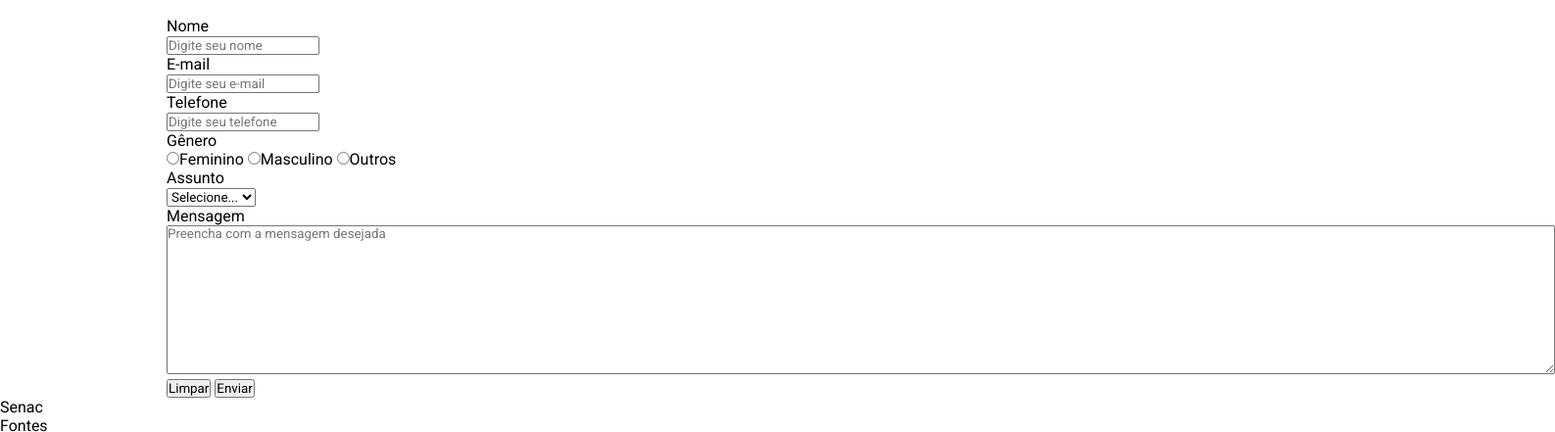
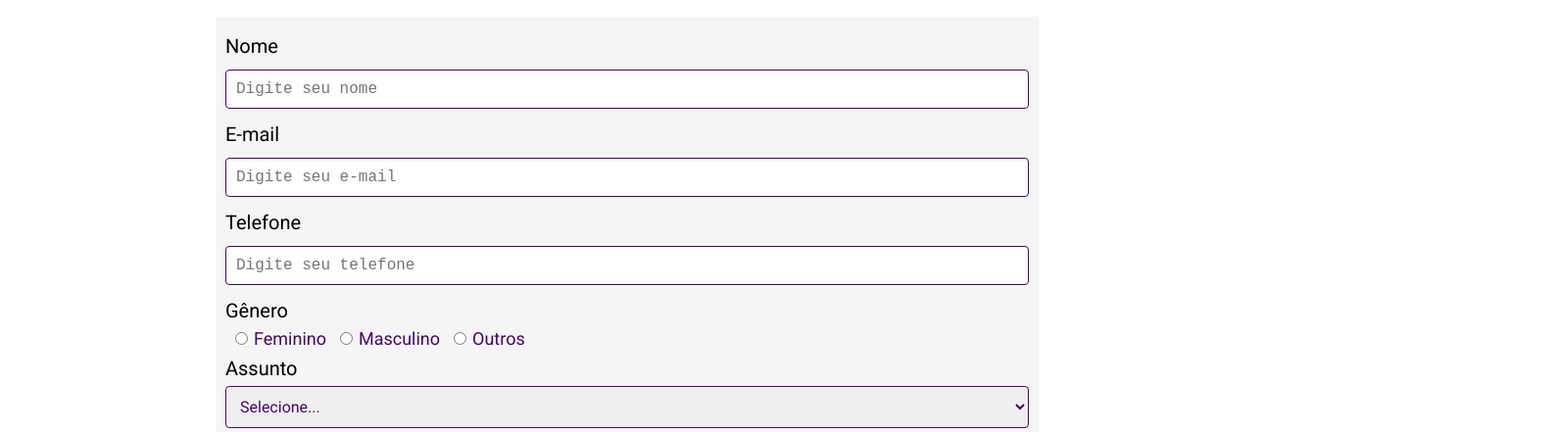
Before and after one commit to msferreira-prof/rioantigo_uc2, a plain HTML site: page contato.html in a window 1280 px wide. Shown: the part 260-701 px from the top of the page at 98% size, 1587 px wide, since content can reach past the window. Drawn offline with Linux system fonts and the light colour scheme; a web font is replaced by a local one.

Commit message:
Dando um toque de classe no formulário

```diff
--- a/contato.html
+++ b/contato.html
@@ -8,6 +8,8 @@
 
     <link href="css/menu_logo.css" rel="stylesheet">
     <link href="css/rioantigo.css" rel="stylesheet">
+    <link href="css/contato.css" rel="stylesheet">
+
     <link href="img/python_16.png" rel="shortcut icon">
 
     <!-- Fonte DOSIS utilizada nesta pagina apenas -->
@@ -40,33 +42,34 @@
             <h2>Converse conosco</h2>
         </div>
 
-        <div>
+        <div class="divform">
 
             <form name="frmContato" id="idContato" action="#" method="POST">
 
-                <div>
+                <fieldset>
+                    <div class="label">
                         <label for="idNome">Nome</label>
                     </div>
                     <input id="idNome" type="text" name="nome" maxlength="70" placeholder="Digite seu nome" required>
 
-                <div>
+                    <div class="label">
                         <label for="idEmail">E-mail</label>
                     </div>
                     <input id="idEmail" type="email" name="email" maxlength="100" placeholder="Digite seu e-mail" required>
 
-                <div>
+                    <div class="label">
                         <label for="idTelefone">Telefone</label>
                     </div>
                     <input id="idTelefone" type="tel" name="email" placeholder="Digite seu telefone" required>
 
-                <div>
+                    <div class="label">
                         <label>Gênero</label>
                     </div>
-                <input type="radio" name="genero" value="F" id="idGeneroF"><label for="idGeneroF">Feminino</label>
-                <input type="radio" name="genero" value="M" id="idGeneroM"><label for="idGeneroM">Masculino</label>
-                <input type="radio" name="genero" value="O" id="idGeneroO"><label for="idGeneroO">Outros</label>
+                    <input type="radio" name="genero" value="F" id="idGeneroF" class="radio"><label for="idGeneroF" class="label-radio">Feminino</label>
+                    <input type="radio" name="genero" value="M" id="idGeneroM" class="radio"><label for="idGeneroM" class="label-radio">Masculino</label>
+                    <input type="radio" name="genero" value="O" id="idGeneroO" class="radio"><label for="idGeneroO" class="label-radio">Outros</label>
 
-                <div>
+                    <div class="label">
                         <label id="idAssunto">Assunto</label>
                     </div>
                     <select name="assunto" id="idAssunto">
@@ -77,17 +80,20 @@
                         <option value="O">Outros</option>
                     </select>
 
-                <div>
+                    <div class="label">
                         <label id="idMensagem">Mensagem</label>
                     </div>
-                <textarea rows="10" cols="200" id="idMensagem" name="mensagem" placeholder="Preencha com a mensagem desejada"></textarea>
+                    <textarea rows="10" cols="200" id="idMensagem" name="mensagem" placeholder="Preencha com a mensagem desejada" class="minhaTextArea"></textarea>
 
-                <div>
+                    <div class="botoes">
                         <input type="reset" value="Limpar">
                         <input type="submit" value="Enviar">
                     </div>
 
+                </fieldset>
+
             </form>
+
         </div>
 
     </main>
--- /dev/null
+++ b/css/contato.css
@@ -0,0 +1,78 @@
+.divform {
+    width: 840px;
+    background-color: rgb(245, 245, 245);
+    padding: 10px;
+}
+
+.divform fieldset {
+    border: none;
+}
+
+.label {
+    font-size: 20px;
+    padding: 8px 0 6px 0;
+}
+
+.divform input[type=text],
+.divform input[type=email],
+.divform input[type=tel] {
+    width: 100%;
+    padding: 10px;
+    margin: 6px 0;
+    box-sizing: border-box;
+    border: 1px solid #470864;
+    border-radius: 4px;
+    font-family: 'Courier New', Courier, monospace;
+    font-size: 16px;
+}
+
+.radio {
+    margin-left: 10px;
+}
+
+.label-radio {
+    display: inline;
+    padding-left: 6px;
+    color: #470864;
+    font-size: 18px;
+}
+
+.divform select {
+    width: 100%;
+    padding: 10px 10px;
+    border: 1px solid #470864;
+    border-radius: 4px;
+    font-size: 16px;
+    color: #470864;
+}
+
+.minhaTextArea {
+    width: 100%;
+    padding: 10px;
+    resize: none;
+    box-sizing: border-box;
+    border: 1px solid #470864;
+    border-radius: 4px;
+    font-family: 'Courier New', Courier, monospace;
+    font-size: 16px;
+}
+
+.botoes input[type=reset],
+.botoes input[type=submit] {
+    background-color: #470864;
+    color: #fff;
+    padding: 8px 25px;
+    text-align: center;
+    text-decoration: none;
+    display: inline-block;
+    font-size: 16px;
+    margin: 4px 2px;
+    border-radius: 4px;
+    cursor: pointer;
+}
+
+.botoes input[type=reset]:hover,
+.botoes input[type=submit]:hover {
+    background-color: #fff;
+    color:#470864;
+}
```
Lines whose indentation alone changed are shown as unchanged.
